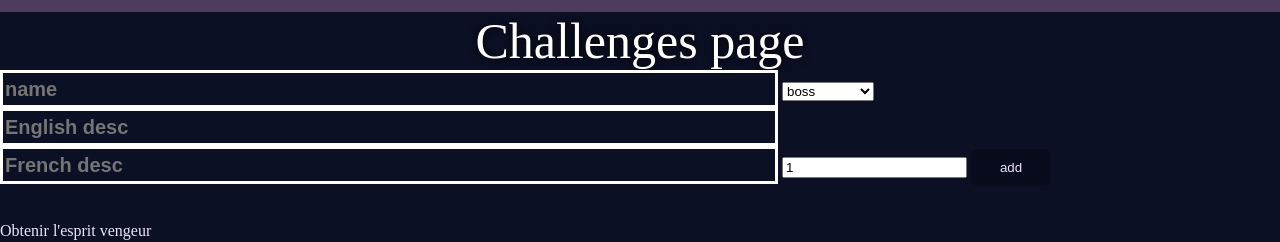
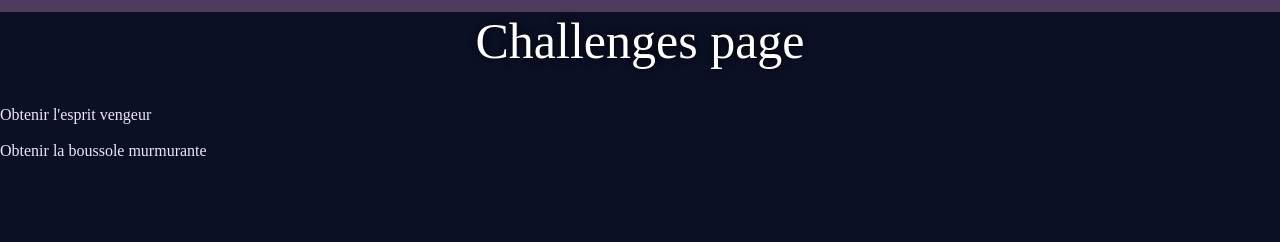
Before and after one commit to Tekatre/BingoHK, a SvelteKit app in the folder hallownest_bingo/: page /challenges in a window 1280 px wide. Shown: the part 693-935 px from the top of the page. After the commit the page ends 907 px from the top, so only its background shows below. Built offline with nearby package versions, Linux system fonts and the light colour scheme.

Commit message:
[-] revert on the challenge add form

```diff
--- a/hallownest_bingo/src/routes/challenges/+page.svelte
+++ b/hallownest_bingo/src/routes/challenges/+page.svelte
@@ -33,22 +33,6 @@
 
 <h1>Challenges page</h1>
 
-<form>
-  <input type="text" id="name" placeholder="name" />
-  <select>
-    <option value="boss">boss</option>
-    <option value="item">item</option>
-    <option value="charm">charm</option>
-    <option value="coll">collectible</option>
-    <option value="db">dream boss</option>
-    <option value="event">boss</option>
-  </select>
-  <input type="text" id="desc_en" placeholder="English desc" />
-  <input type="Text" id="desc_fr" placeholder="French desc" />
-  <input type="number" id="diff" value="1" />
-  <input type="button" value="add" />
-</form>
-
 <p>{display}</p>
 <br />
 <p>{boss_list}</p>
--- a/hallownest_bingo/src/style.css
+++ b/hallownest_bingo/src/style.css
@@ -329,6 +329,17 @@ input[type="button"] {
   height: 37px;
 }
 
+.chall-form {
+  display: flex;
+  flex-direction: row;
+
+  column-gap: 10px;
+
+  background-color: var(--darkBG-L);
+
+  padding: 5px;
+}
+
 p {
   color: var(--lightTxt-D);
 }
```
